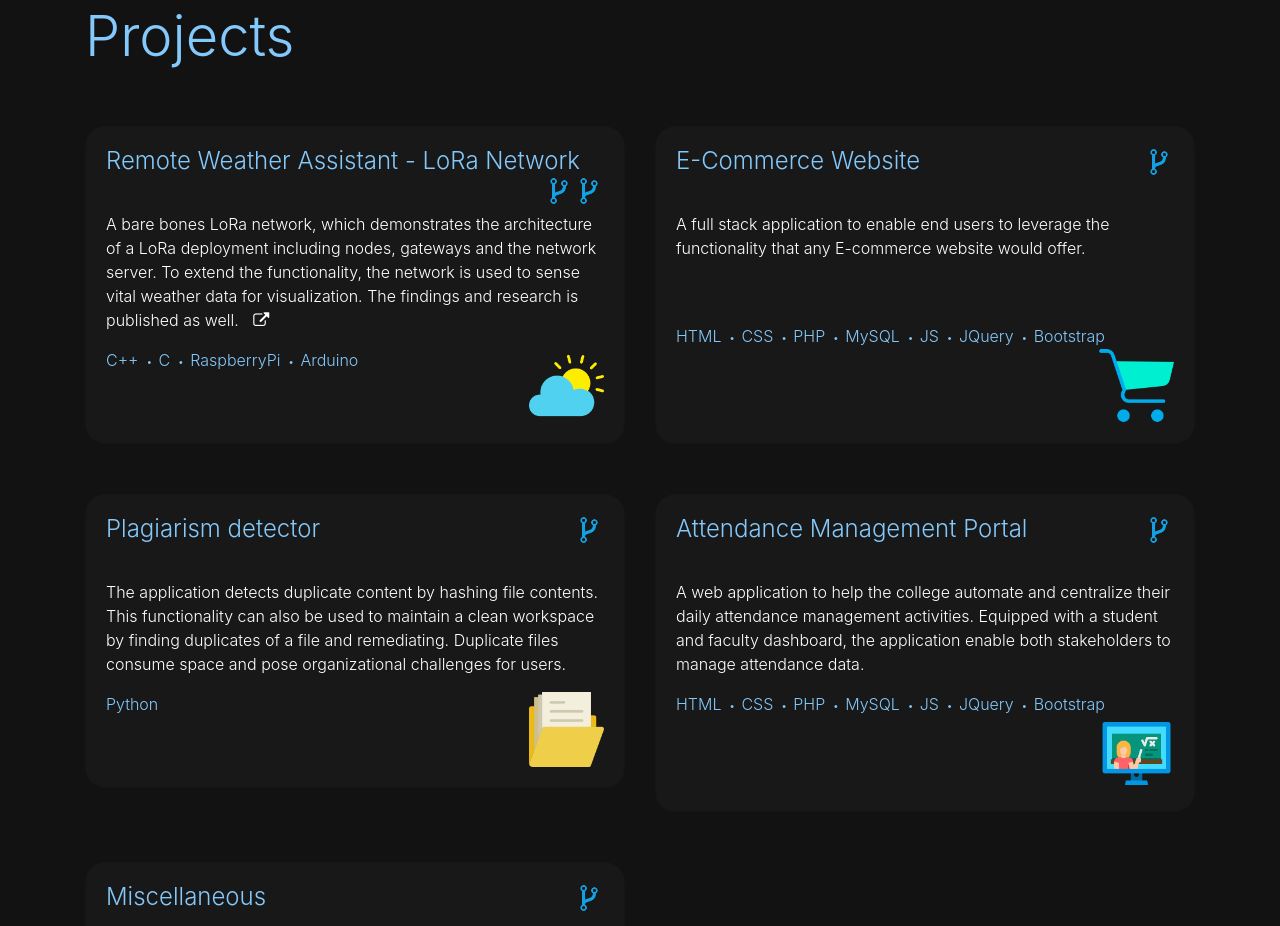
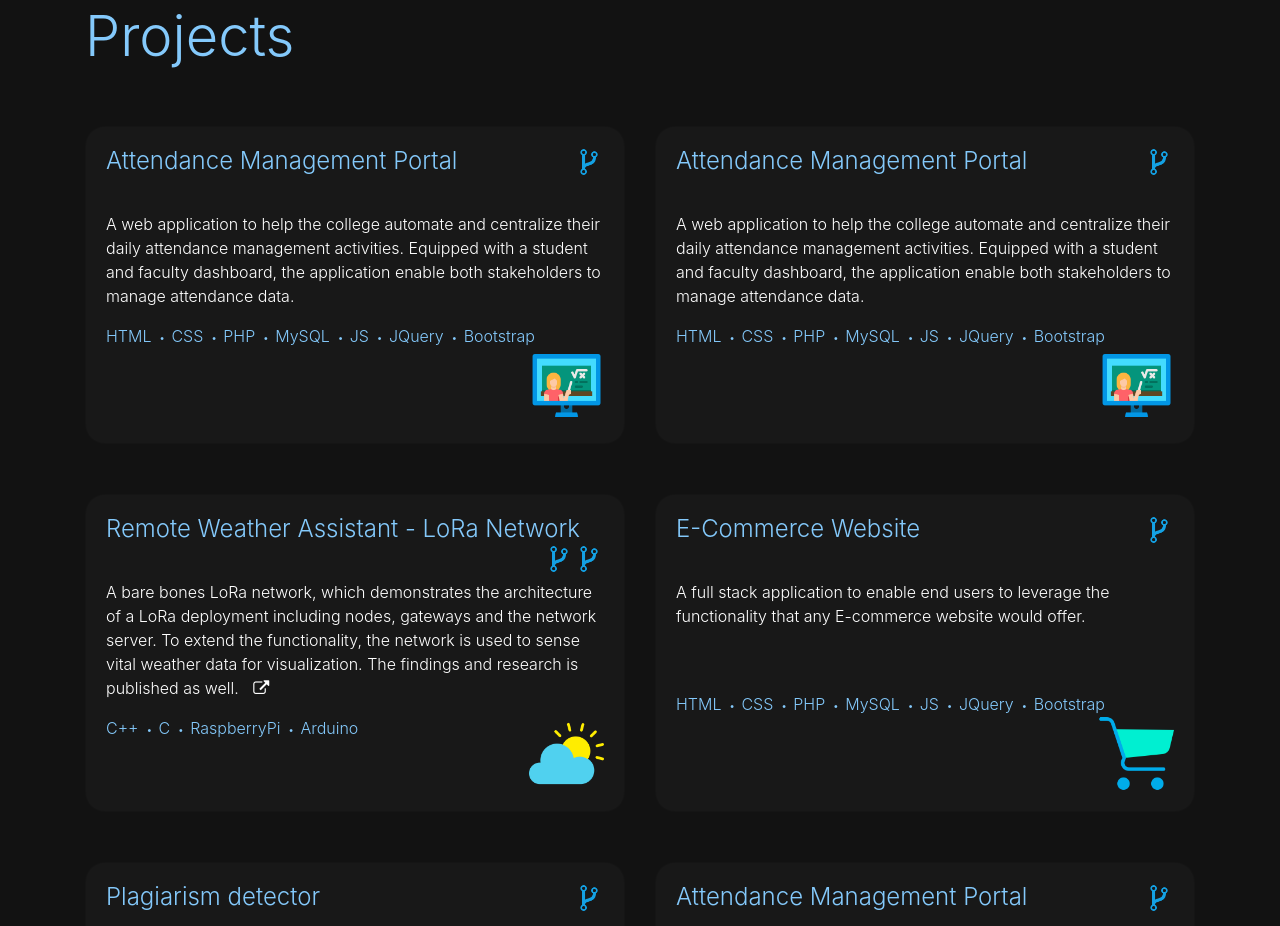
Before and after one commit to shimonaprabhu/Portfolio, a plain HTML site: page index.html in a window 1280 px wide. Shown: the part 800-1726 px from the top of the page. Drawn offline with nearby package versions, Linux system fonts and the light colour scheme.

Commit message:
PyCharm push

```diff
--- a/index.html
+++ b/index.html
@@ -63,6 +63,59 @@
             <br>
             <br>
             <div class="row">
+
+                <div class="col-sm-6">
+                    <div class="card slideanim" style="background-color:rgb(24, 24, 24); margin-bottom:50px; border-radius:20px;">
+                        <div class="card-body hvr-bob">
+                            <h5 class="card-title" style="font-weight: 300;font-size:24px;">Attendance Management Portal
+                                <a href="https://github.com/shimonaprabhu/AttendancePortal" target="_blank" data-toggle="tooltip" data-placement="top" title="View the source code on Github">
+                                    <img src="Images/Fork.png" class="rounded float-right" width="30" height="30" alt="" loading="lazy">
+                                </a>
+                            </h5>
+                            <br>
+                            <p class="card-text font-weight-light" style="color:rgb(255, 255, 255);">A web application to help the college automate and centralize their daily attendance management activities. Equipped with a student and faculty dashboard, the application enable both stakeholders to manage attendance data.
+                            <ul class="list-horizontal font-weight-light">
+                                <li>HTML</li>
+                                <li>CSS</li>
+                                <li>PHP</li>
+                                <li>MySQL</li>
+                                <li>JS</li>
+                                <li>JQuery</li>
+                                <li>Bootstrap</li>
+                             <img src="Images/attendance.png" class="rounded float-right" width="75" height="75" alt="" loading="lazy">
+
+                            </ul>
+
+                        </div>
+                    </div>
+                </div>
+
+                <div class="col-sm-6">
+                    <div class="card slideanim" style="background-color:rgb(24, 24, 24); margin-bottom:50px; border-radius:20px;">
+                        <div class="card-body hvr-bob">
+                            <h5 class="card-title" style="font-weight: 300;font-size:24px;">Attendance Management Portal
+                                <a href="https://github.com/shimonaprabhu/AttendancePortal" target="_blank" data-toggle="tooltip" data-placement="top" title="View the source code on Github">
+                                    <img src="Images/Fork.png" class="rounded float-right" width="30" height="30" alt="" loading="lazy">
+                                </a>
+                            </h5>
+                            <br>
+                            <p class="card-text font-weight-light" style="color:rgb(255, 255, 255);">A web application to help the college automate and centralize their daily attendance management activities. Equipped with a student and faculty dashboard, the application enable both stakeholders to manage attendance data.
+                            <ul class="list-horizontal font-weight-light">
+                                <li>HTML</li>
+                                <li>CSS</li>
+                                <li>PHP</li>
+                                <li>MySQL</li>
+                                <li>JS</li>
+                                <li>JQuery</li>
+                                <li>Bootstrap</li>
+                             <img src="Images/attendance.png" class="rounded float-right" width="75" height="75" alt="" loading="lazy">
+
+                            </ul>
+
+                        </div>
+                    </div>
+                </div>
+
                 <div class="col-sm-6">
                     <div class="card slideanim" style="background-color:rgb(24, 24, 24); margin-bottom:50px; border-radius:20px;">
                         <div class="card-body hvr-bob">
```
